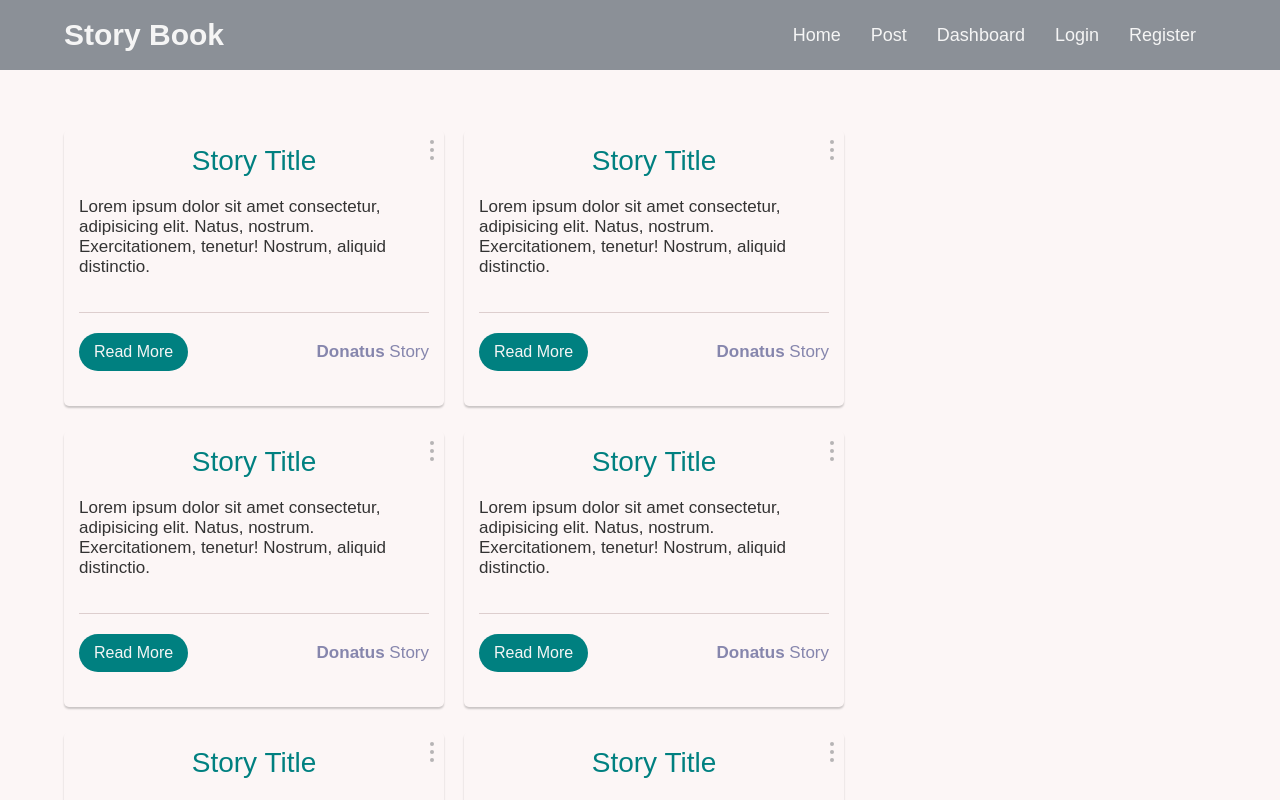
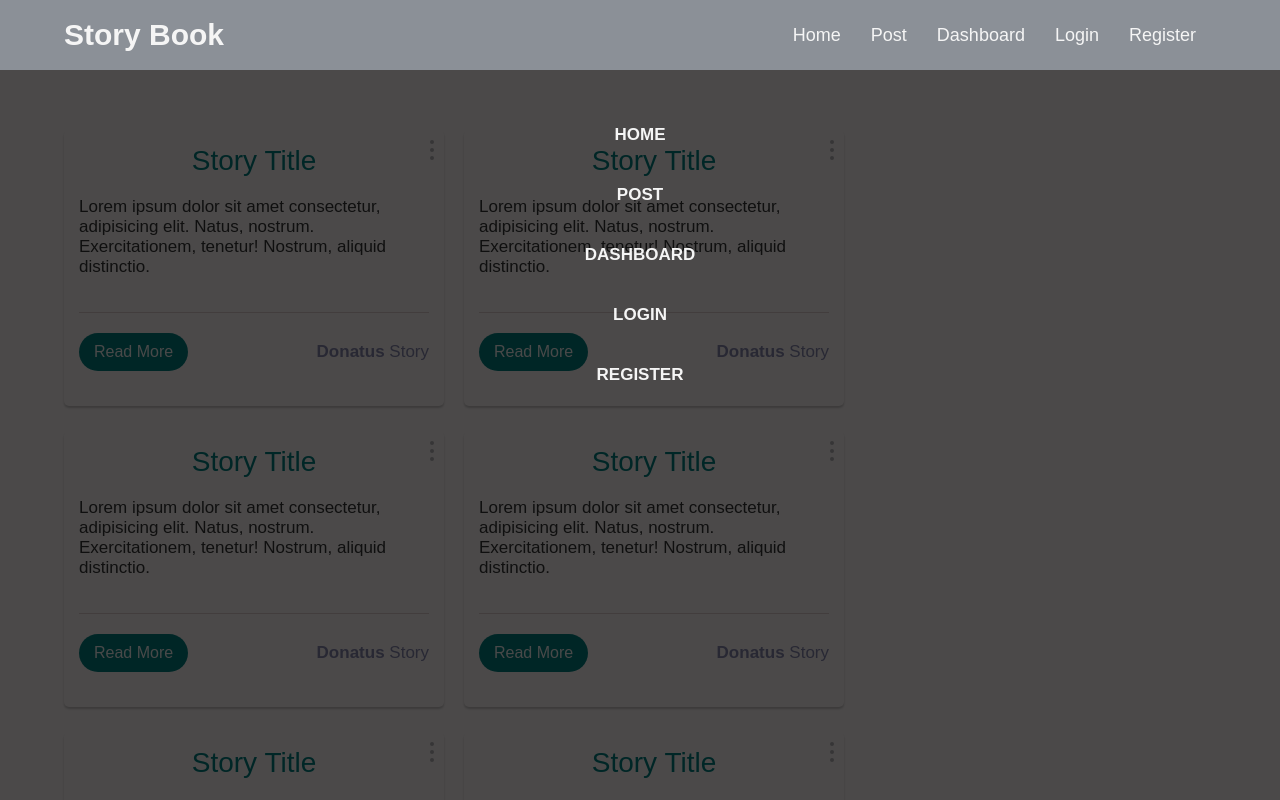
Before and after one commit to BrainDoe/storybook-angular, an Angular app: page /home in a window 1280 px wide. Shown: the top 800 px of the page. Built offline with nearby package versions, Linux system fonts and the light colour scheme.

Commit message:
First commit for the side-nav component

```diff
--- a/src/app/app.module.ts
+++ b/src/app/app.module.ts
@@ -12,6 +12,7 @@ import { StoryComponent } from './components/story/story.component';
 import { PostFormComponent } from './pages/post-form/post-form.component';
 import { UserDashboardComponent } from './pages/user-dashboard/user-dashboard.component';
 import { StoryDetailsComponent } from './pages/story-details/story-details.component';
+import { SideNavComponent } from './components/side-nav/side-nav.component';
 
 @NgModule({
   declarations: [
@@ -24,7 +25,8 @@ import { StoryDetailsComponent } from './pages/story-details/story-details.compo
     StoryComponent,
     PostFormComponent,
     UserDashboardComponent,
-    StoryDetailsComponent
+    StoryDetailsComponent,
+    SideNavComponent
   ],
   imports: [
     BrowserModule,
--- /dev/null
+++ b/src/app/components/side-nav/side-nav.component.css
@@ -0,0 +1,45 @@
+.nav {
+  width: 100%;
+  height: 100vh;
+  background-color: rgba(0, 0, 0, 0.7);
+  position: absolute;
+  top: 70px;
+  right: 0;
+  z-index: 10;
+
+  display: flex;
+  /* align-items: center; */
+  justify-content: center;
+}
+
+.nav-list {
+  width: 100%;
+  display: flex;
+  align-items: center;
+  flex-direction: column;
+  margin-top: 35px;
+}
+
+.nav-list li {
+  list-style: none;
+  width: 100%;
+  /* margin-bottom: 10px;  */
+}
+
+.nav-list li a {
+  text-decoration: none;
+  display: block;
+  width: 100%;
+  color: whitesmoke;
+  font-size: 17px;
+  font-weight: 600;
+  text-align: center;
+  padding: 20px 0;
+  text-transform: uppercase;
+  cursor: pointer;
+}
+
+.nav-list li a:hover {
+  color: greenyellow;
+  background-color: #cccc;
+}
--- /dev/null
+++ b/src/app/components/side-nav/side-nav.component.html
@@ -0,0 +1,9 @@
+<nav class="nav">
+  <ul class="nav-list">
+    <li><a routerLink="/home">Home</a></li>
+    <li><a routerLink="/posts">Post</a></li>
+    <li><a routerLink="/user-dashboard">Dashboard</a></li>
+    <li><a routerLink="/login">Login</a></li>
+    <li><a routerLink="/register">Register</a></li>
+  </ul>
+</nav>
--- /dev/null
+++ b/src/app/components/side-nav/side-nav.component.ts
@@ -0,0 +1,15 @@
+import { Component, OnInit } from '@angular/core';
+
+@Component({
+  selector: 'app-side-nav',
+  templateUrl: './side-nav.component.html',
+  styleUrls: ['./side-nav.component.css']
+})
+export class SideNavComponent implements OnInit {
+
+  constructor() { }
+
+  ngOnInit(): void {
+  }
+
+}
--- a/src/app/pages/home/home.component.html
+++ b/src/app/pages/home/home.component.html
@@ -1 +1,2 @@
+<app-side-nav></app-side-nav>
 <app-stories></app-stories>
```
